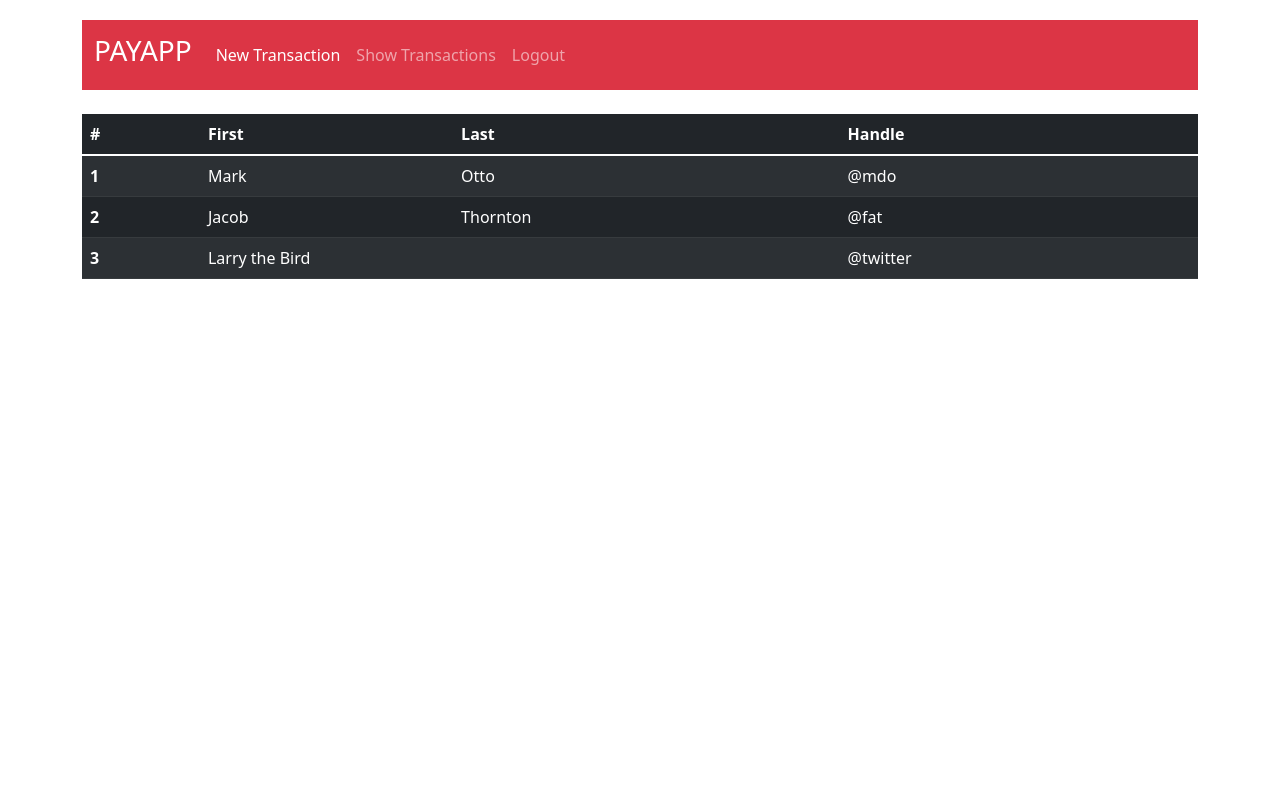
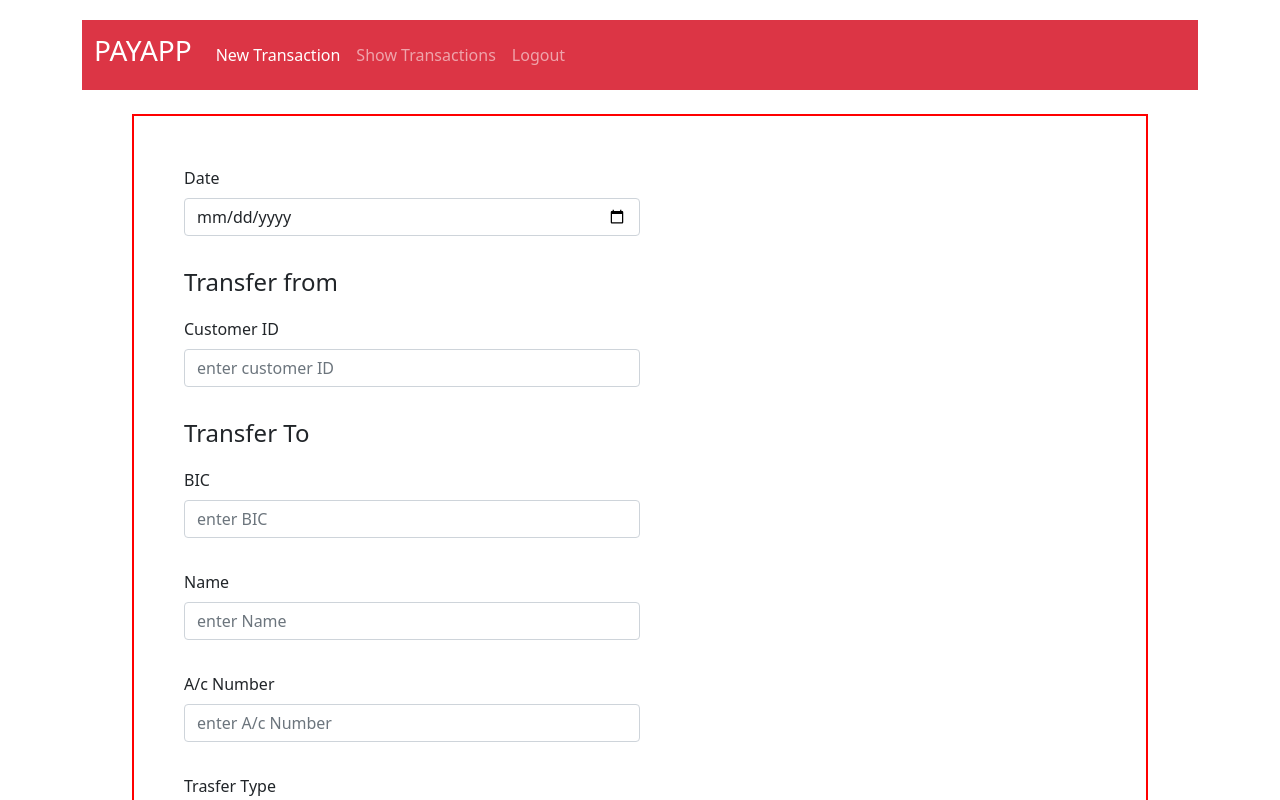
Before and after one commit to V-Ishika/pay-app, a React (Create React App) app: page / in a window 1280 px wide. Shown: the top 800 px of the page. Built offline with nearby package versions, Linux system fonts and the light colour scheme; no server answers.

Commit message:
changes 3

```diff
--- a/src/App.js
+++ b/src/App.js
@@ -15,15 +15,7 @@ function App() {
 
 
 
- const  [transactionlist, setTransactionlist]=useState([])
 
-    const addTransactionHandler=(trans_obj)=>{
-      console.log("grandparent")
-      console.log(trans_obj)
-      setTransactionlist([...transactionlist,trans_obj])
-      console.log(transactionlist)
-
-    }
 
 
 
@@ -31,16 +23,16 @@ function App() {
 return (<div className="container">
       <Navbar  />
       <br/>
- {/*     <Routes>
-        <Route path="/" element={<Form addTransactionHandler={addTransactionHandler}/>} />
+    <Routes>
+        <Route path="/" element={<Form />} />
         <Route path="showtransactions" element={<ShowTransactions
         ></ShowTransactions>}/>
         <Route path="logout" element={<Logout />} />
 
 
 
-        </Routes>*/}
-        <ShowTransactions/>
+        </Routes>
+
         </div>)
 
 
--- a/src/components/Form.js
+++ b/src/components/Form.js
@@ -51,8 +51,6 @@ if (e.target.value.length===14){
   axios.get(`http://localhost:8080/pay/getc/${e.target.value}`)
   .then((response) => {console.log(response.status)
   setCustomer(response.data)
-
-
  })
   .catch(error=>console.log(error))
 
@@ -105,10 +103,7 @@ const addTransaction=(e)=>{
   console.log("CHECKING ERROR")
   console.log(transaction)
   axios.post("http://localhost:8080/transaction/newtransaction",transaction).
-          then(response=>{console.log(response.data.customer.clearBalance);
-             props.addTransactionHandler(response.data);
-
-           }).catch(error=>console.log(error))
+  then(response=>console.log(response.data)).catch(error=>console.log(error))
 
 
   setSubmit("true")
--- a/src/components/ShowTransactions.js
+++ b/src/components/ShowTransactions.js
@@ -1,5 +1,6 @@
 import axios from 'axios'
 import React, { useEffect, useState } from 'react'
+import Transactioncard from './Transactioncard'
 
 const ShowTransactions=()=>{
 
@@ -16,36 +17,31 @@ const ShowTransactions=()=>{
 
 
     },[])
-    return <div><table class="table table-dark table-striped table-hover">
+    const header=<div><table class="table table-dark table-striped table-hover">
+
     <thead>
+
       <tr>
-        <th scope="col">#</th>
-        <th scope="col">First</th>
-        <th scope="col">Last</th>
-        <th scope="col">Handle</th>
+        <th scope="col" class="col-4 col-lg-2" >ID-DATE </th>
+        <th  scope="col" class="col-4 col-lg-2" >AMOUNT</th>
+        <th scope="col"  class="col-4 col-lg-2" >CUSTOMER ID</th>
+        <th scope="col"  class="col-4 col-lg-2"  >RECIEVER BIC</th>
+        <th scope="col" class="col-4 col-lg-2"> RECIEVER A/C</th>
+        <th scope="col"  class="col-4 col-lg-2"  >TRANSFER TYPE</th>
       </tr>
+
     </thead>
-    <tbody>
-      <tr>
-        <th scope="row">1</th>
-        <td>Mark</td>
-        <td>Otto</td>
-        <td>@mdo</td>
-      </tr>
-      <tr>
-        <th scope="row">2</th>
-        <td>Jacob</td>
-        <td>Thornton</td>
-        <td>@fat</td>
-      </tr>
-      <tr>
-        <th scope="row">3</th>
-        <td colspan="2">Larry the Bird</td>
-        <td>@twitter</td>
-      </tr>
-    </tbody>
-  </table>
+    </table>
 
     </div>
+
+    const renderlist =transactionlist.map((transaction)=>  {
+        return(<Transactioncard key={transaction.transaction_id} transaction={transaction}/>)
+    })
+if (transactionlist.length>0)
+   return  <div><div>{header}</div><div>{renderlist}</div></div>
+   else return <div><h1>No Transactions</h1></div>
+
+
 }
 export default ShowTransactions
--- /dev/null
+++ b/src/components/Transactioncard.js
@@ -0,0 +1,28 @@
+import React from 'react'
+
+
+const Transactioncard=(props)=>{
+    const space="   -    "
+
+    return (
+<div><table class="table table-dark table-striped table-hover">
+
+<tbody>
+
+  <tr>
+    <th scope="row" class="col-4 col-lg-2" >{`${props.transaction.transaction_id} ${space}  ${props.transaction.transfer_date} `}  </th>
+    <td class="col-4 col-lg-2" >{`${props.transaction.amount} + ${props.transaction.transfer_fee}`}</td>
+    <td class="col-4 col-lg-2" >{props.transaction.customer.customerID}</td>
+    <td class="col-4 col-lg-2"  >{props.transaction.reciever.bic}</td>
+    <td class="col-4 col-lg-2">  {props.transaction.reciever_accnum}</td>
+    <td class="col-4 col-lg-2"  >{props.transaction.transfer_type}</td>
+  </tr>
+
+</tbody>
+</table>
+
+</div>
+    )
+
+}
+export default Transactioncard
```
